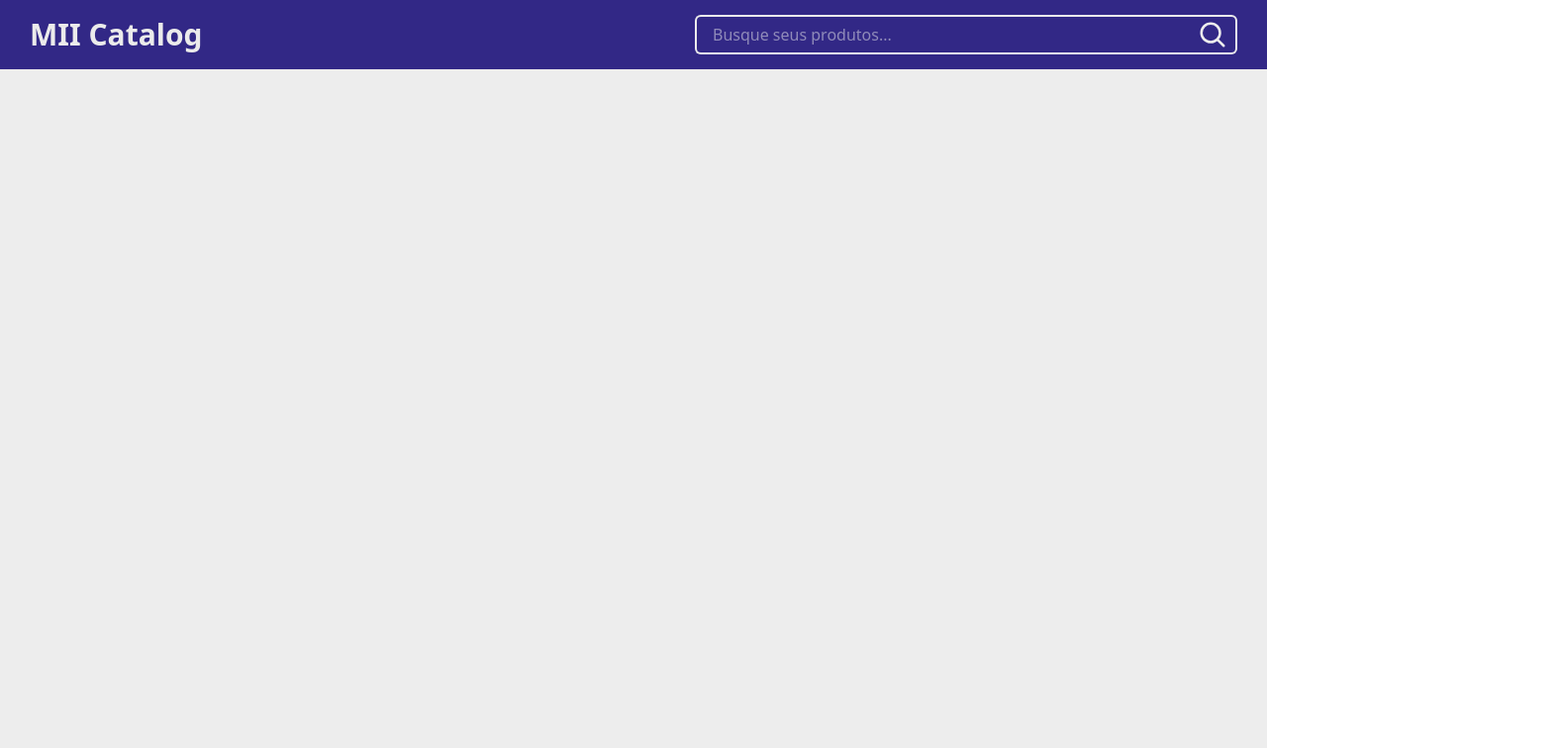
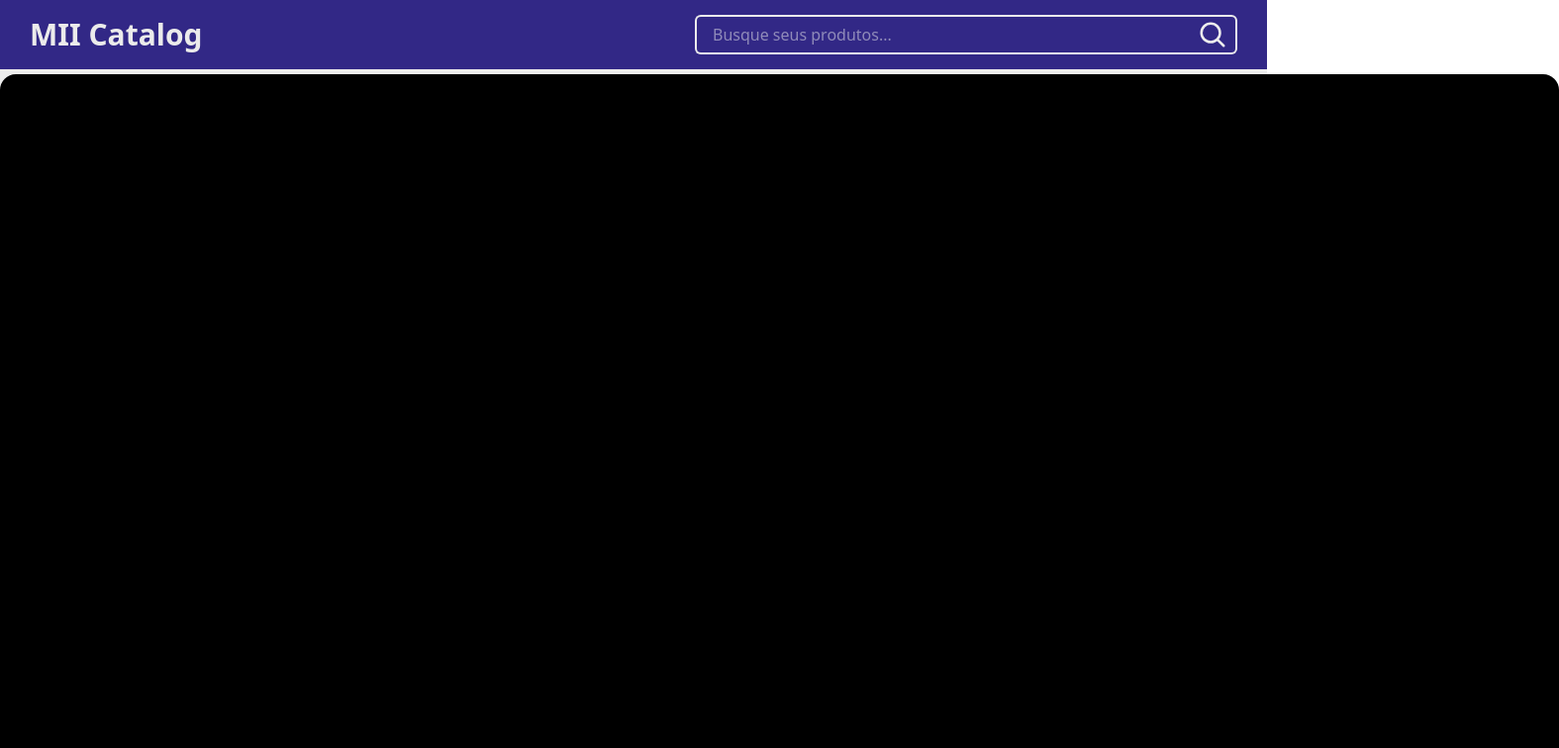
Before and after one commit to Kennedy-Miyake/mii-catalog, a Vue app: page / in a window 1280 px wide. Shown: the top 756 px of the page at 99% size, 1575 px wide, since content can reach past the window. Built offline with nearby package versions, Linux system fonts and the light colour scheme.

Commit message:
mod: added the session that will contain the product cards

```diff
--- a/src/views/HomeView.vue
+++ b/src/views/HomeView.vue
@@ -3,7 +3,7 @@
 </script>
 
 <template>
-
+  <section class="w-[1575px] h-[850px] ml-auto mt-[75px] mr-[15px] rounded-2xl bg-black"></section>
 </template>
 
 <style scoped>
```
